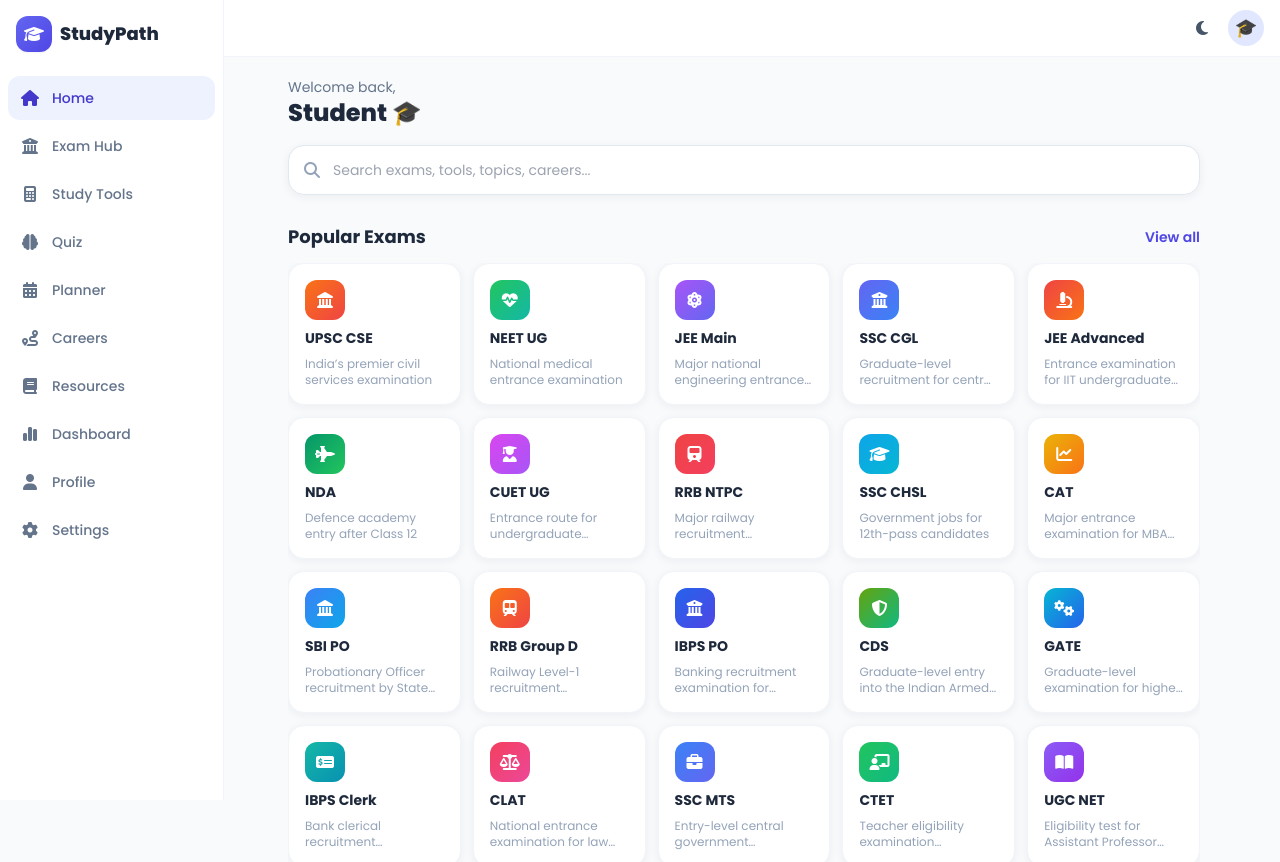
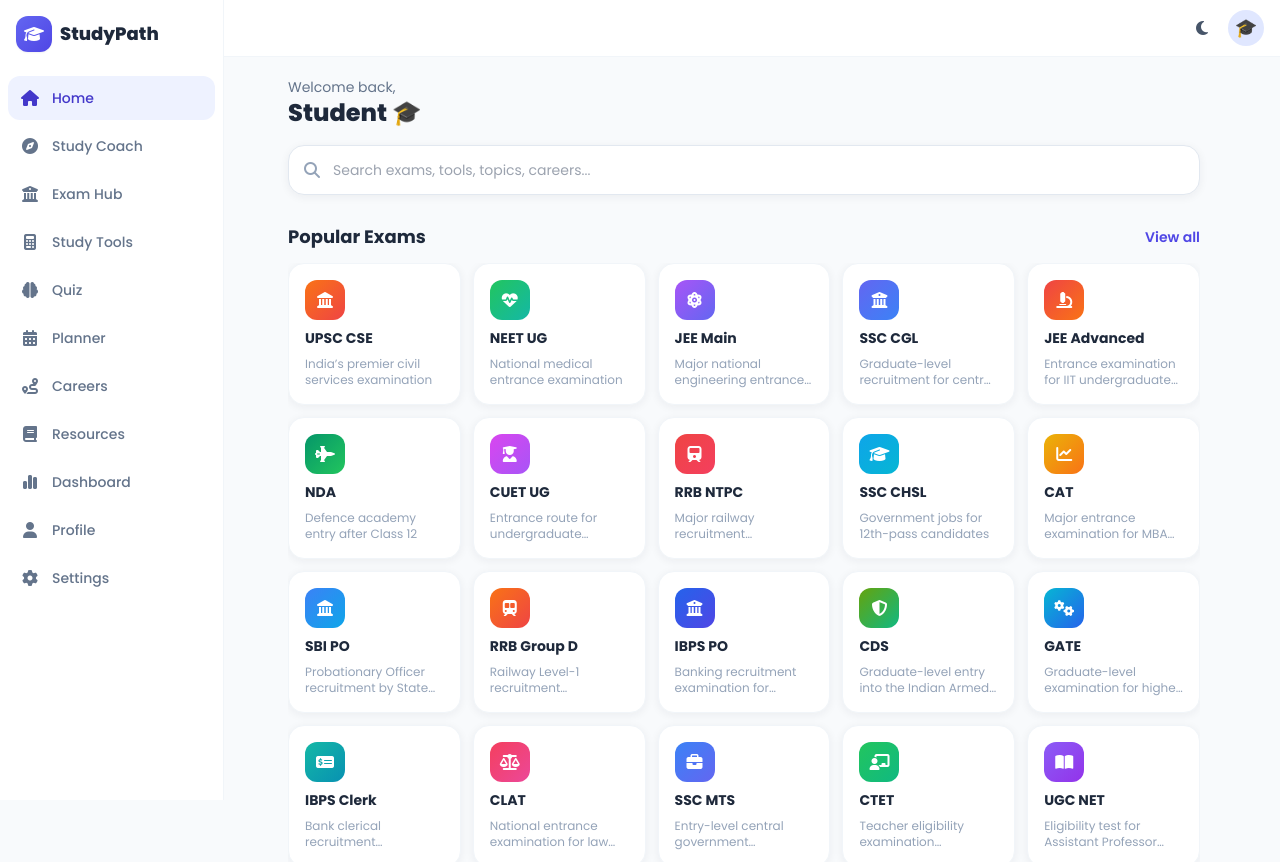
Before and after one commit to adityacricket/studypath, a React (Vite) app: page /studypath/ in a window 1280 px wide. Shown: the top 862 px of the page. Built offline with nearby package versions, Linux system fonts and the light colour scheme.

Commit message:
Add Study Coach to primary navigation

```diff
--- a/src/components/SideNav.jsx
+++ b/src/components/SideNav.jsx
@@ -3,6 +3,7 @@ import { NavLink } from 'react-router-dom'
 
 const navItems = [
   { to: '/', label: 'Home', icon: 'fa-house' },
+  { to: '/coach', label: 'Study Coach', icon: 'fa-compass' },
   { to: '/exams', label: 'Exam Hub', icon: 'fa-building-columns' },
   { to: '/tools', label: 'Study Tools', icon: 'fa-calculator' },
   { to: '/quiz', label: 'Quiz', icon: 'fa-brain' },
@@ -23,6 +24,7 @@ export default function SideNav() {
         </div>
         <span className="hidden lg:block font-extrabold text-lg text-slate-800 dark:text-slate-100">StudyPath</span>
       </div>
+
       <nav className="flex-1 flex flex-col gap-1 px-2 overflow-y-auto">
         {navItems.map((item) => (
           <NavLink
```
